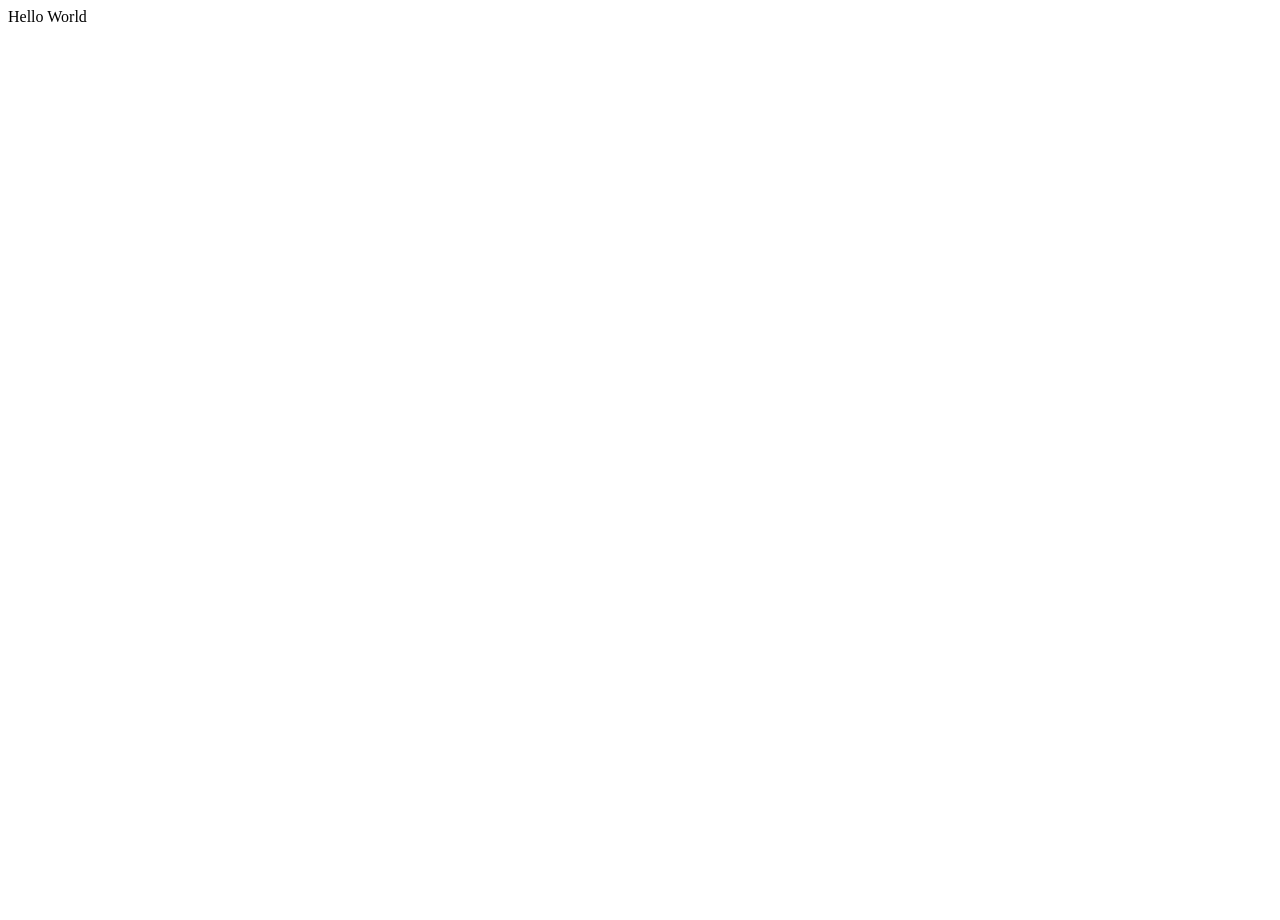
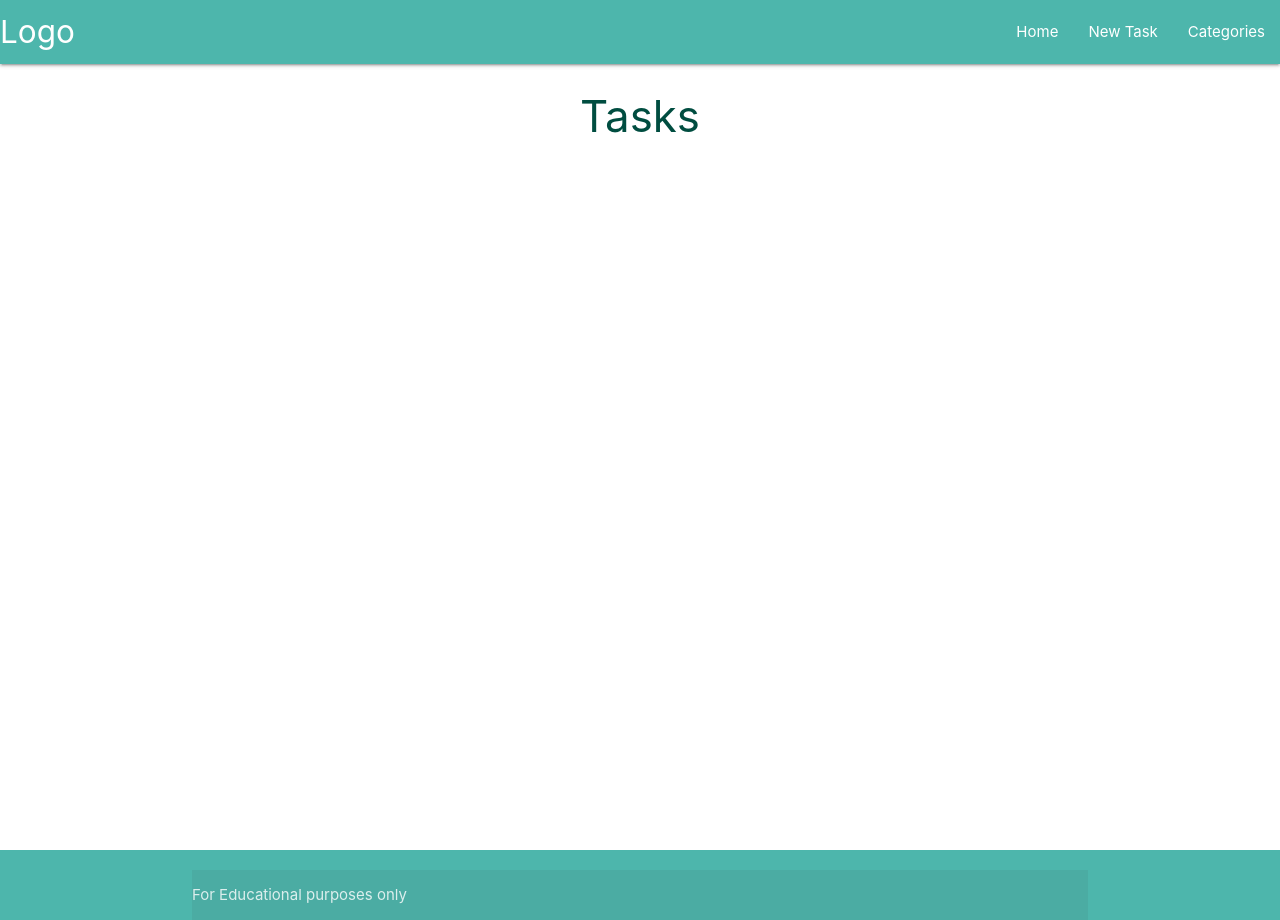
Before and after one commit to GJSayers/flask-sql-task-manager, a Flask app: page / in a window 1280 px wide. Before the commit the page is almost empty. Run offline with Flask 2, Linux system fonts and the light colour scheme; some libraries are stand-ins or nearby versions.

Commit message:
Create initial html template

```diff
--- a/taskmanager/routes.py
+++ b/taskmanager/routes.py
@@ -5,4 +5,4 @@ from taskmanager.models import Category, Task
 
 @app.route("/")
 def home():
-    return render_template("base.html")
+    return render_template("tasks.html")
--- /dev/null
+++ b/taskmanager/static/css/style.css
@@ -0,0 +1,9 @@
+body {
+    display: flex;
+    min-height: 100vh;
+    flex-direction: column;
+  }
+
+  main {
+    flex: 1 0 auto;
+  }
--- /dev/null
+++ b/taskmanager/static/js/script.js
@@ -0,0 +1,4 @@
+document.addEventListener('DOMContentLoaded', function() {
+    let sidenav = document.querySelectorAll('.sidenav');
+    M.Sidenav.init(sidenav);
+  });
--- a/taskmanager/templates/base.html
+++ b/taskmanager/templates/base.html
@@ -4,9 +4,52 @@
     <meta charset="UTF-8">
     <meta http-equiv="X-UA-Compatible" content="IE=edge">
     <meta name="viewport" content="width=device-width, initial-scale=1.0">
+    <script src="https://kit.fontawesome.com/8b126b1fa0.js" crossorigin="anonymous"></script>
+     <!-- Compiled and minified CSS -->
+     <link rel="stylesheet" href="https://cdnjs.cloudflare.com/ajax/libs/materialize/1.0.0/css/materialize.min.css">
+     <link rel="stylesheet" href="{{ url_for('static', filename='css/style.css') }}" type="text/css">
+
     <title>Task Manager</title>
 </head>
 <body>
-    Hello World
+    <header>
+        <!-- Top Navbar -->
+        <nav class="teal lighten-2">
+            <div class="nav-wrapper">
+              <a href="{{ url_for('home') }}" class="brand-logo">Logo</a>
+              <a href="#" data-target="mobile-demo" class="sidenav-trigger"><i class="fas fa bars">menu</i></a>
+              <ul class="right hide-on-med-and-down">
+                <li><a href="{{ url_for('home') }}">Home</a></li>
+                <li><a href="">New Task</a></li>
+                <li><a href="">Categories</a></li>
+              </ul>
+            </div>
+          </nav>
+
+          <!-- Mobile Sidenav -->
+
+          <ul class="sidenav" id="mobile-demo">
+            <li><a href="{{ url_for('home')}}">Home</a></li>
+            <li><a href="">New Task</a></li>
+            <li><a href="">Categories</a></li>
+          </ul>
+    </header>
+
+    <main class="container">
+        {% block content %}
+        {% endblock %}
+    </main>
+
+    <footer class="page-footer teal lighten-2">
+        <div class="container">
+            <div class="footer-copyright center-align">
+                For Educational purposes only
+            </div>
+        </div>
+    </footer>
+
+    <!-- Compiled and minified JavaScript -->
+    <script src="https://cdnjs.cloudflare.com/ajax/libs/materialize/1.0.0/js/materialize.min.js"></script>
+    <script src="{{ url_for('static', filename='js/script.js') }}"></script>
 </body>
 </html>
--- /dev/null
+++ b/taskmanager/templates/tasks.html
@@ -0,0 +1,6 @@
+{% extends "base.html" %}
+{% block content %}
+
+    <h3 class="teal-text text-darken-4 center-align">Tasks</h3>
+
+{% endblock %}
```
